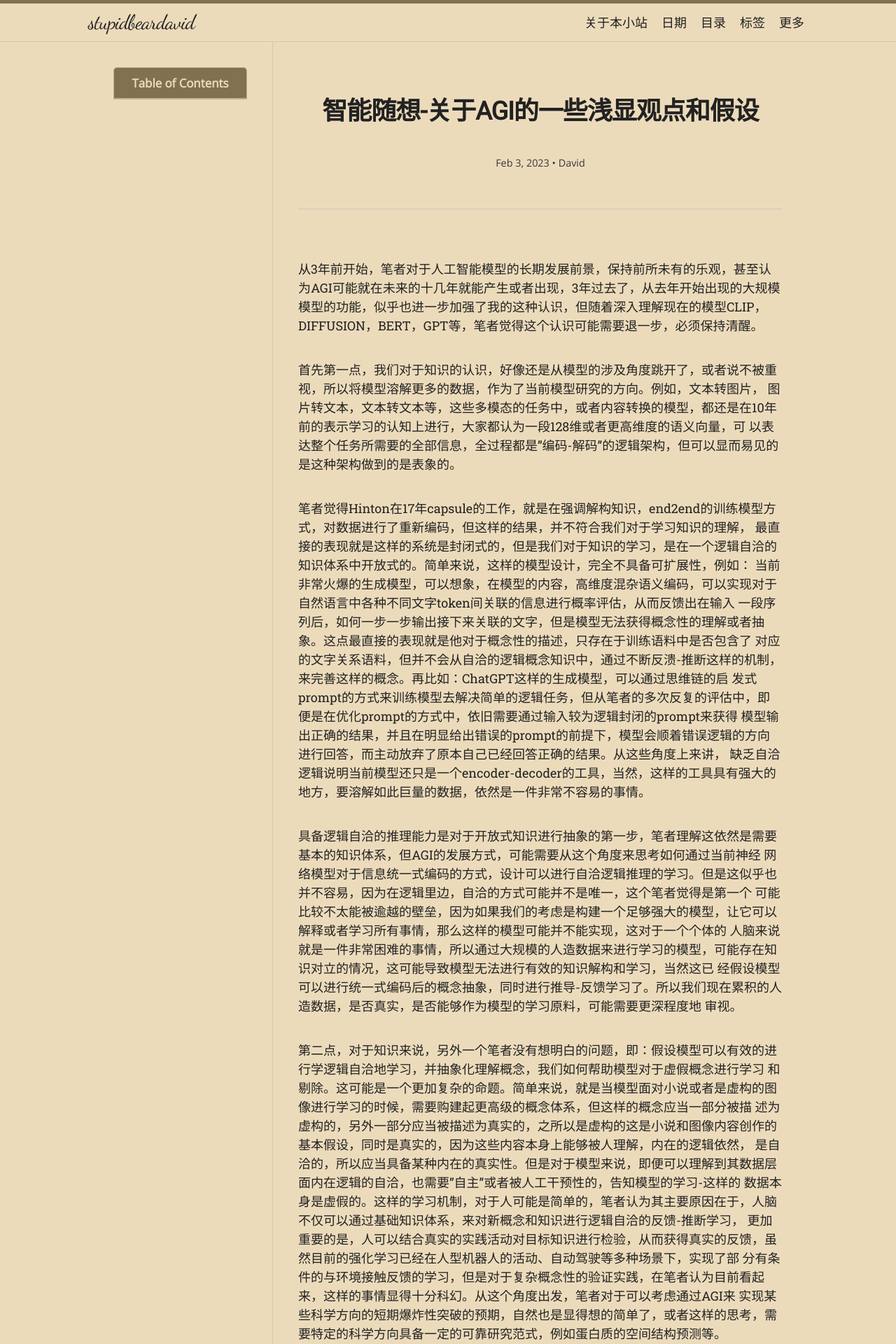
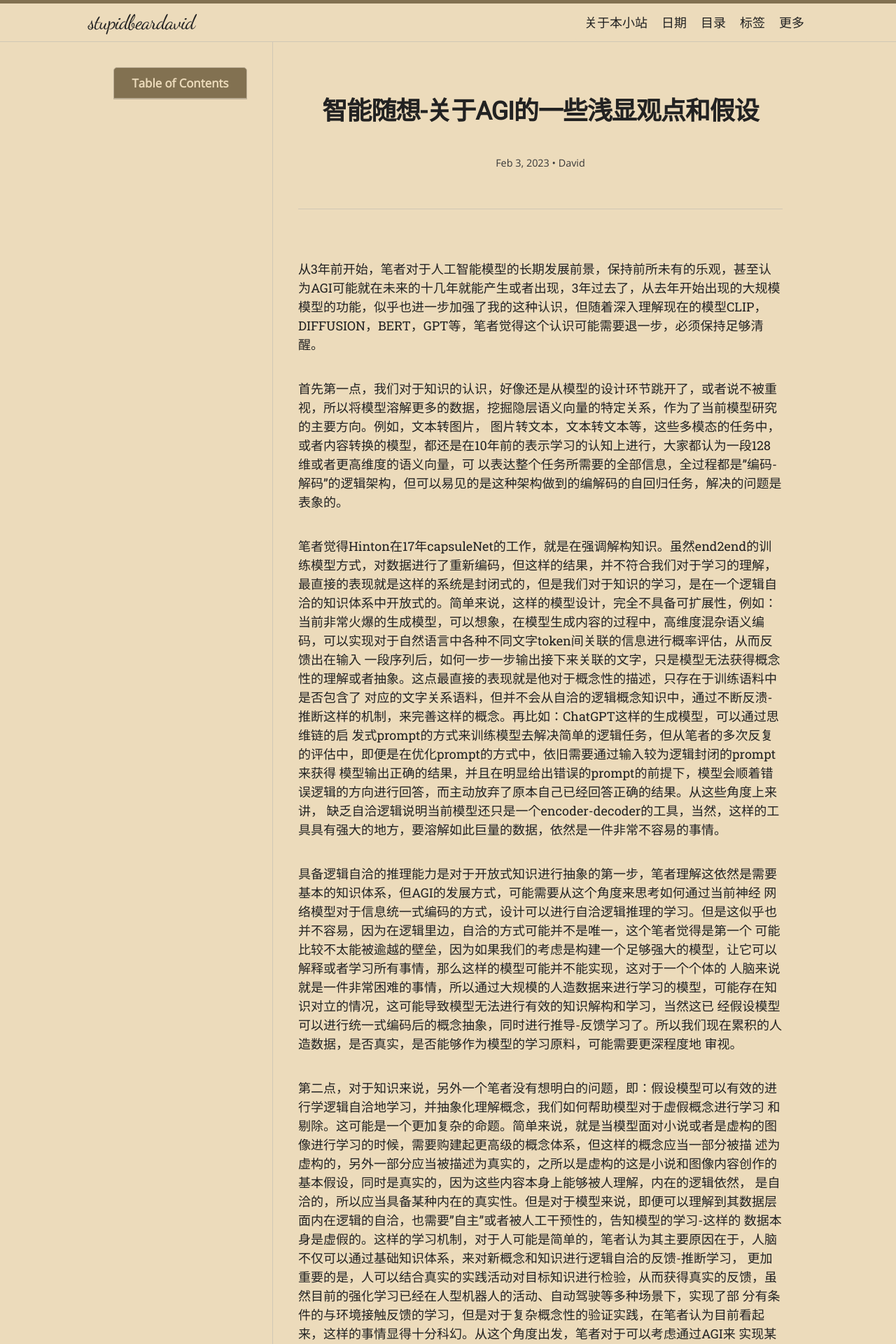
Before and after one commit to luhaofang/luhaofang.github.io, a Jekyll site: the page built from _posts/2023-02-03-mark.md, in a window 1280 px wide. Shown: the top 1920 px of the page at 70% size. Built offline with Jekyll 4.4.1, drawn with Linux system fonts in a browser that asks for light colours; nearby versions of some CDN libraries; some web fonts are replaced; comment, search, counter and statistics services are not loaded.

Commit message:
Update 2023-02-03-mark.md

```diff
--- a/_posts/2023-02-03-mark.md
+++ b/_posts/2023-02-03-mark.md
@@ -3,22 +3,22 @@ layout: post
 toc: true
 title: "智能随想-关于AGI的一些浅显观点和假设"
 categories: 人工智能
-tags: [知识体系, 逻辑自洽, 编码, AGI]
+tags: [AGI, 知识体系, 逻辑自洽, 编码]
 author:
   - David
 ---
 
 从3年前开始，笔者对于人工智能模型的长期发展前景，保持前所未有的乐观，甚至认为AGI可能就在未来的十几年就能产生或者出现，3年过去了，从去年开始出现的大规模
-模型的功能，似乎也进一步加强了我的这种认识，但随着深入理解现在的模型CLIP，DIFFUSION，BERT，GPT等，笔者觉得这个认识可能需要退一步，必须保持清醒。
+模型的功能，似乎也进一步加强了我的这种认识，但随着深入理解现在的模型CLIP，DIFFUSION，BERT，GPT等，笔者觉得这个认识可能需要退一步，必须保持足够清醒。
 
-首先第一点，我们对于知识的认识，好像还是从模型的涉及角度跳开了，或者说不被重视，所以将模型溶解更多的数据，作为了当前模型研究的方向。例如，文本转图片，
+首先第一点，我们对于知识的认识，好像还是从模型的设计环节跳开了，或者说不被重视，所以将模型溶解更多的数据，挖掘隐层语义向量的特定关系，作为了当前模型研究的主要方向。例如，文本转图片，
 图片转文本，文本转文本等，这些多模态的任务中，或者内容转换的模型，都还是在10年前的表示学习的认知上进行，大家都认为一段128维或者更高维度的语义向量，可
-以表达整个任务所需要的全部信息，全过程都是"编码-解码"的逻辑架构，但可以显而易见的是这种架构做到的是表象的。
+以表达整个任务所需要的全部信息，全过程都是"编码-解码"的逻辑架构，但可以易见的是这种架构做到的编解码的自回归任务，解决的问题是表象的。
 
-笔者觉得Hinton在17年capsule的工作，就是在强调解构知识，end2end的训练模型方式，对数据进行了重新编码，但这样的结果，并不符合我们对于学习知识的理解，
+笔者觉得Hinton在17年capsuleNet的工作，就是在强调解构知识。虽然end2end的训练模型方式，对数据进行了重新编码，但这样的结果，并不符合我们对于学习的理解，
 最直接的表现就是这样的系统是封闭式的，但是我们对于知识的学习，是在一个逻辑自洽的知识体系中开放式的。简单来说，这样的模型设计，完全不具备可扩展性，例如：
-当前非常火爆的生成模型，可以想象，在模型的内容，高维度混杂语义编码，可以实现对于自然语言中各种不同文字token间关联的信息进行概率评估，从而反馈出在输入
-一段序列后，如何一步一步输出接下来关联的文字，但是模型无法获得概念性的理解或者抽象。这点最直接的表现就是他对于概念性的描述，只存在于训练语料中是否包含了
+当前非常火爆的生成模型，可以想象，在模型生成内容的过程中，高维度混杂语义编码，可以实现对于自然语言中各种不同文字token间关联的信息进行概率评估，从而反馈出在输入
+一段序列后，如何一步一步输出接下来关联的文字，只是模型无法获得概念性的理解或者抽象。这点最直接的表现就是他对于概念性的描述，只存在于训练语料中是否包含了
 对应的文字关系语料，但并不会从自洽的逻辑概念知识中，通过不断反溃-推断这样的机制，来完善这样的概念。再比如：ChatGPT这样的生成模型，可以通过思维链的启
 发式prompt的方式来训练模型去解决简单的逻辑任务，但从笔者的多次反复的评估中，即便是在优化prompt的方式中，依旧需要通过输入较为逻辑封闭的prompt来获得
 模型输出正确的结果，并且在明显给出错误的prompt的前提下，模型会顺着错误逻辑的方向进行回答，而主动放弃了原本自己已经回答正确的结果。从这些角度上来讲，
```
